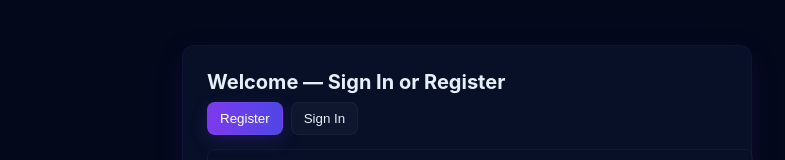
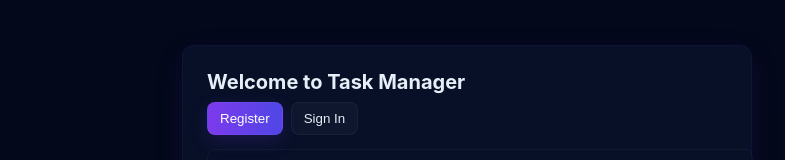
Before and after one commit to Mohammed3567/TaskManager, a React (Vite) app in the folder frontend/: page / in a window 1280 px wide. Shown: the part 190-350 px from the top of the page, without its empty margins (173-958 px from the left). Built offline with nearby package versions, Linux system fonts and the light colour scheme; no server answers.

Commit message:
Made a change in the sign-up portal

```diff
--- a/frontend/src/App.tsx
+++ b/frontend/src/App.tsx
@@ -280,7 +280,7 @@ export default function App() {
     return (
       <div className="auth-overlay">
         <div className="auth-card" role="dialog" aria-modal="true">
-          <h2 style={{marginTop:0}}>Welcome — Sign In or Register</h2>
+          <h2 style={{marginTop:0}}>Welcome to Task Manager</h2>
           <div style={{display:'flex', gap:8, marginBottom:14}}>
             <button className={`btn ${mode==='register' ? 'primary' : ''}`} onClick={()=>setMode('register')}>Register</button>
             <button className={`btn ${mode==='login' ? 'primary' : ''}`} onClick={()=>setMode('login')}>Sign In</button>
```
